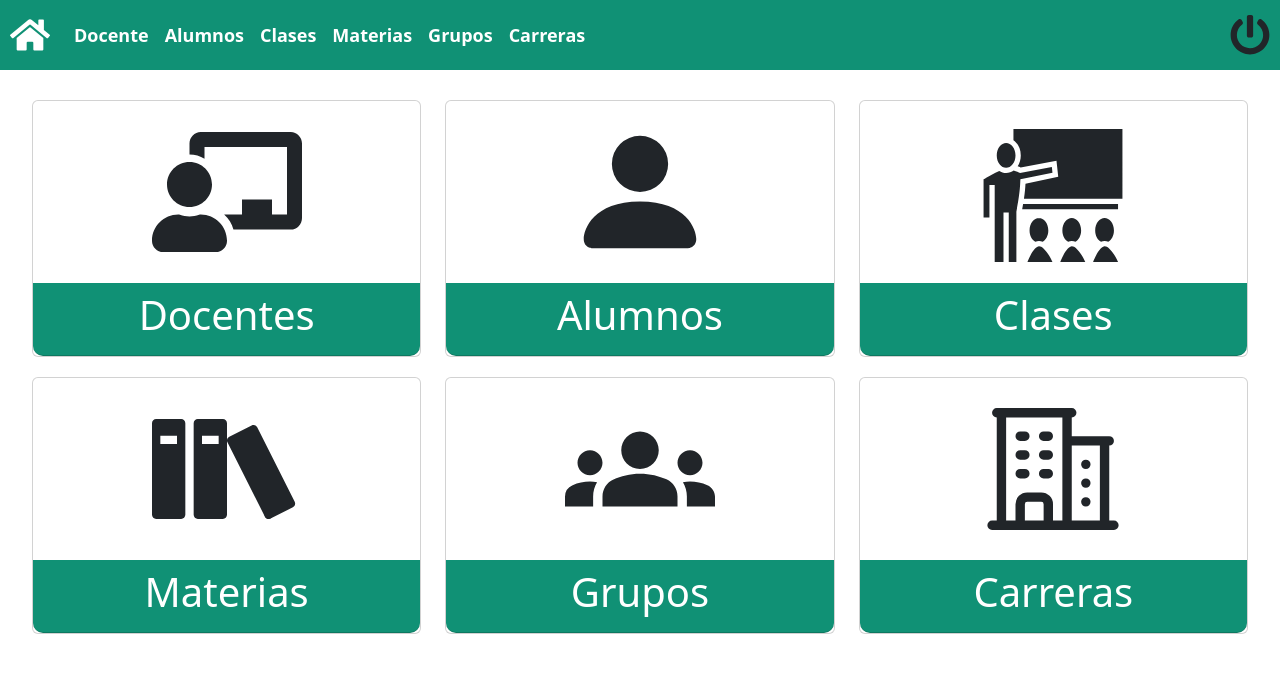
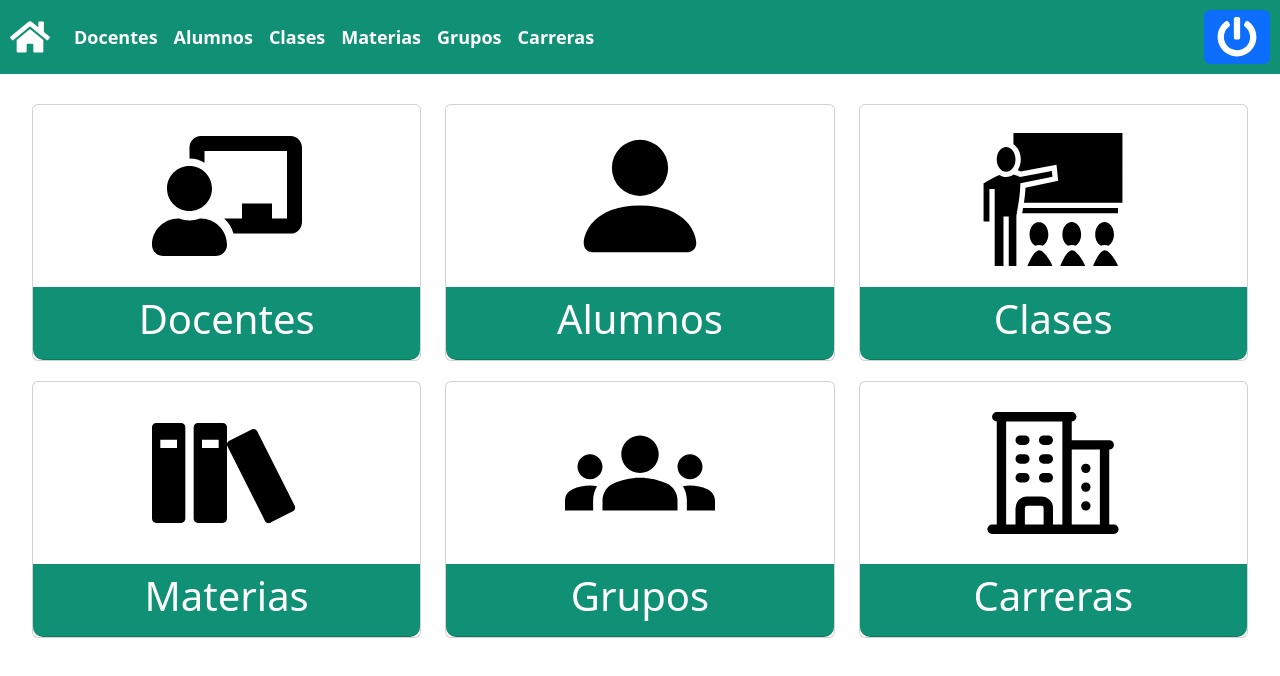
Before and after one commit to VictorNoe/Integradora_ll-SICAE, a React (Create React App) app in the folder web_sicae/: page / in a window 1280 px wide. Shown: the top 676 px of the page. Built offline with nearby package versions, Linux system fonts and the light colour scheme.

Commit message:
Version de Navegacion

```diff
--- a/web_sicae/package.json
+++ b/web_sicae/package.json
@@ -13,6 +13,7 @@
     "react-bootstrap-icons": "^1.10.2",
     "react-dom": "^18.2.0",
     "react-icons": "^4.7.1",
+    "react-router-dom": "^6.8.1",
     "react-scripts": "5.0.1",
     "web-vitals": "^2.1.4"
   },
--- a/web_sicae/src/index.js
+++ b/web_sicae/src/index.js
@@ -2,13 +2,13 @@ import React from 'react';
 import ReactDOM from 'react-dom/client';
 import 'bootstrap/dist/css/bootstrap.min.css';
 import Login from "./shared/components/Login";
-import NavbarAdmin from './shared/components/Admin/Nav-Bar/NavbarAdmin.js';
-import { Cards } from './shared/components/Admin/Cards/Cards.js'
+import {NavbarAdmin} from './shared/components/Admin/Nav-Bar/NavbarAdmin.js';
+import { Cards } from './shared/components/Admin/Cards/Cards'
+import {Card_class} from './shared/components/Admin/Cards/Card_Class'
 
 const root = ReactDOM.createRoot(document.getElementById('root'));
 root.render(
   <React.StrictMode>
-      <NavbarAdmin/>
-      <Cards/>
+      <NavbarAdmin></NavbarAdmin>
   </React.StrictMode>
 );
--- /dev/null
+++ b/web_sicae/src/shared/components/Admin/Cards/Card_Class.js
@@ -0,0 +1,39 @@
+import React from "react";
+import {Col ,Row} from "react-bootstrap";
+import Card from 'react-bootstrap/Card';
+
+export const Card_class = () =>{
+
+    return(
+        <Card style={{height:"250px",width:"350px", backgroundColor:"#6a8680"}}>
+            <Card.Body style={{color:"white"}}>
+                <Row md={2}>
+                    <Col>
+                        <h5>Docentes</h5>
+                        <p>Alberto</p>
+                    </Col>
+
+                    <Col>
+                        <h5>Materia</h5>
+                        <p>Programacion Orientado a objetos</p>
+                    </Col>
+
+                    <Col>
+                        <h5>Grupo</h5>
+                        <p>A</p>
+                    </Col>
+
+                    <Col>
+                        <h5>Cuatrimestre</h5>
+                        <p>2</p>
+                    </Col>
+
+                    <Col>
+                        <h5>Año</h5>
+                        <p>2023</p>
+                    </Col>
+                </Row>
+            </Card.Body>
+        </Card>
+    )
+}
--- a/web_sicae/src/shared/components/Admin/Cards/Cards.js
+++ b/web_sicae/src/shared/components/Admin/Cards/Cards.js
@@ -1,4 +1,5 @@
 import React from "react";
+import {Link} from 'react-router-dom'
 import Card from 'react-bootstrap/Card';
 import {Col ,Row} from "react-bootstrap";
 import { FaChalkboardTeacher} from 'react-icons/fa';
@@ -7,10 +8,12 @@ import {MdGroups} from 'react-icons/md'
 import {ImBooks} from 'react-icons/im'
 import {GiTeacher} from 'react-icons/gi'
 import {HiOutlineBuildingOffice2} from 'react-icons/hi2'
+import { Form_Class } from "../Forms/Form_Class";
 
 export const Cards = () =>{
     return(
             <Row xs="3" md="3" style={{margin:"20px 20px"}}>
+                    <Link to="/Docentes"  style={{textDecoration:"none",color:"black"}}>
                         <Col style={{marginBlock:"10px"}}>
                             <Card style={{cursor:"pointer"}}>
                                 <Card.Body style={{textAlign:"center"}}>
@@ -21,7 +24,9 @@ export const Cards = () =>{
                                 </Card.Header>
                             </Card>
                         </Col>
+                    </Link>
 
+                    <Link to="/Alumnos" style={{textDecoration:"none",color:"black"}}>
                         <Col style={{marginBlock:"10px"}}>
                             <Card style={{cursor:"pointer"}}>
                                 <Card.Body style={{textAlign:"center"}}>
@@ -32,7 +37,9 @@ export const Cards = () =>{
                                 </Card.Header>
                             </Card>
                         </Col>
+                    </Link>
 
+                    <Link to="/Clases" style={{textDecoration:"none",color:"black"}}>
                         <Col style={{marginBlock:"10px"}}>
                             <Card style={{cursor:"pointer"}}>
                                 <Card.Body style={{textAlign:"center"}}>
@@ -43,7 +50,9 @@ export const Cards = () =>{
                                 </Card.Header>
                             </Card>
                         </Col>
+                    </Link>
 
+                    <Link to="/Materias" style={{textDecoration:"none",color:"black"}}>
                         <Col style={{marginBlock:"10px"}}>
                             <Card style={{cursor:"pointer"}}>
                                 <Card.Body style={{textAlign:"center"}}>
@@ -54,7 +63,10 @@ export const Cards = () =>{
                                 </Card.Header>
                             </Card>
                         </Col>
+                    </Link>
 
+
+                    <Link to="/Grupos" style={{textDecoration:"none",color:"black"}}>
                         <Col style={{marginBlock:"10px"}}>
                             <Card style={{cursor:"pointer"}}>
                                 <Card.Body style={{textAlign:"center"}}>
@@ -65,7 +77,9 @@ export const Cards = () =>{
                                 </Card.Header>
                             </Card>
                         </Col>
+                    </Link>
 
+                    <Link to="/Carreras" style={{textDecoration:"none",color:"black"}}>
                         <Col style={{marginBlock:"10px"}}>
                             <Card style={{cursor:"pointer"}}>
                                 <Card.Body style={{textAlign:"center"}}>
@@ -76,9 +90,8 @@ export const Cards = () =>{
                                 </Card.Header>
                             </Card>
                         </Col>
+                    </Link>
 
             </Row>
-
-
     )
 }
--- a/web_sicae/src/shared/components/Admin/Nav-Bar/NavbarAdmin.js
+++ b/web_sicae/src/shared/components/Admin/Nav-Bar/NavbarAdmin.js
@@ -1,33 +1,59 @@
 import React from 'react'
-import { Container, Navbar,Image } from 'react-bootstrap';
+import {Navbar} from 'react-bootstrap';
 import { Nav } from 'react-bootstrap';
 //import { Home } from 'feather-icons-react/';
 import { FaHome } from 'react-icons/fa';
 // import { GrLogout } from 'react-icons/gr';
 import { FaPowerOff } from 'react-icons/fa';
+import {BrowserRouter as Router,Routes,Route,Link} from 'react-router-dom'
+import { Cards } from '../Cards/Cards';
+import {Form_Class} from '../Forms/Form_Class'
+import { useState } from 'react';
+import Button from 'react-bootstrap/Button';
+import Modal from 'react-bootstrap/Modal';
 
 
-export default function NavbarAdmin() {
+
+export const NavbarAdmin =()=> {
+  const [show, setShow] = useState(false);
+  const handleClose = () => setShow(false);
+  const handleShow = () => setShow(true);
   return (
-    <>
+    <Router>
         <Navbar variant='light'style={{ backgroundColor: "#109175", padding: "10px" }}>
             <Navbar.Brand>
-                <FaHome style={{ height: "auto", width: "40px", color: "#fff" }}/>
-
+                <Link to="/"><FaHome style={{ height: "auto", width: "40px", color: "#fff" }}/></Link>
             </Navbar.Brand>
             <Nav className="me-auto">
-            <Nav.Link style={styles.navbar} href="#docente">Docente</Nav.Link>
-            <Nav.Link style={styles.navbar} href="#alumnos">Alumnos</Nav.Link>
-            <Nav.Link style={styles.navbar} href="#clases">Clases</Nav.Link>
-            <Nav.Link style={styles.navbar} href="#materias">Materias</Nav.Link>
-            <Nav.Link style={styles.navbar} href="#grupos">Grupos</Nav.Link>
-            <Nav.Link style={styles.navbar} href="#carreras">Carreras</Nav.Link>
+            <Nav.Link style={styles.navbar}><Link to="/Docentes" style={{textDecoration:"none",color:"white"}}>Docentes</Link></Nav.Link>
+            <Nav.Link style={styles.navbar}><Link to="/Alumnos" style={{textDecoration:"none",color:"white"}}>Alumnos</Link></Nav.Link>
+            <Nav.Link style={styles.navbar}><Link to="/Clases" style={{textDecoration:"none",color:"white"}}>Clases</Link></Nav.Link>
+            <Nav.Link style={styles.navbar}><Link to="/Materias" style={{textDecoration:"none",color:"white"}}>Materias</Link></Nav.Link>
+            <Nav.Link style={styles.navbar}><Link to="/Grupos" style={{textDecoration:"none",color:"white"}}>Grupos</Link></Nav.Link>
+            <Nav.Link style={styles.navbar}><Link to="/Carreras" style={{textDecoration:"none",color:"white"}}>Carreras</Link></Nav.Link>
           </Nav>
           <Navbar.Collapse className="justify-content-end">
-            <FaPowerOff style={{ height: "auto", width: "40px", justifyContent: "end" }}/>
-            </Navbar.Collapse>
+          <Button onClick={handleShow} ><FaPowerOff style={{ height: "auto", width: "40px",color:"white", justifyContent: "end" }}/></Button>
+              <Modal show={show} onHide={handleClose}>
+                <Modal.Header closeButton>
+                  <Modal.Title>Deseas Cerrar Sesion</Modal.Title>
+                </Modal.Header>
+                <Modal.Footer>
+                  <Button variant="Danger" onClick={handleClose}>
+                    Cancelar
+                  </Button>
+                  <Button variant="Success" onClick={handleClose}>
+                    Cerrar Sesion
+                  </Button>
+                </Modal.Footer>
+              </Modal>
+          </Navbar.Collapse>
         </Navbar>
-    </>
+        <Routes>
+          <Route exact path='/' element={< Cards />}></Route>
+          <Route exact path='/Docentes' element={< Form_Class />}></Route>
+        </Routes>
+    </Router>
   )
 }
 
```
Also changed, not shown: web_sicae/src/shared/components/Admin/Cards/Logout.js (added, +33 -0 lines), web_sicae/src/shared/components/Admin/Tables/TableDocente.js (renamed from web_sicae/src/shared/components/Admin/Tables/TableAdmin.js), 1 other file (tests, documents, lock files or other folders). Lines whose indentation alone changed are shown as unchanged.
